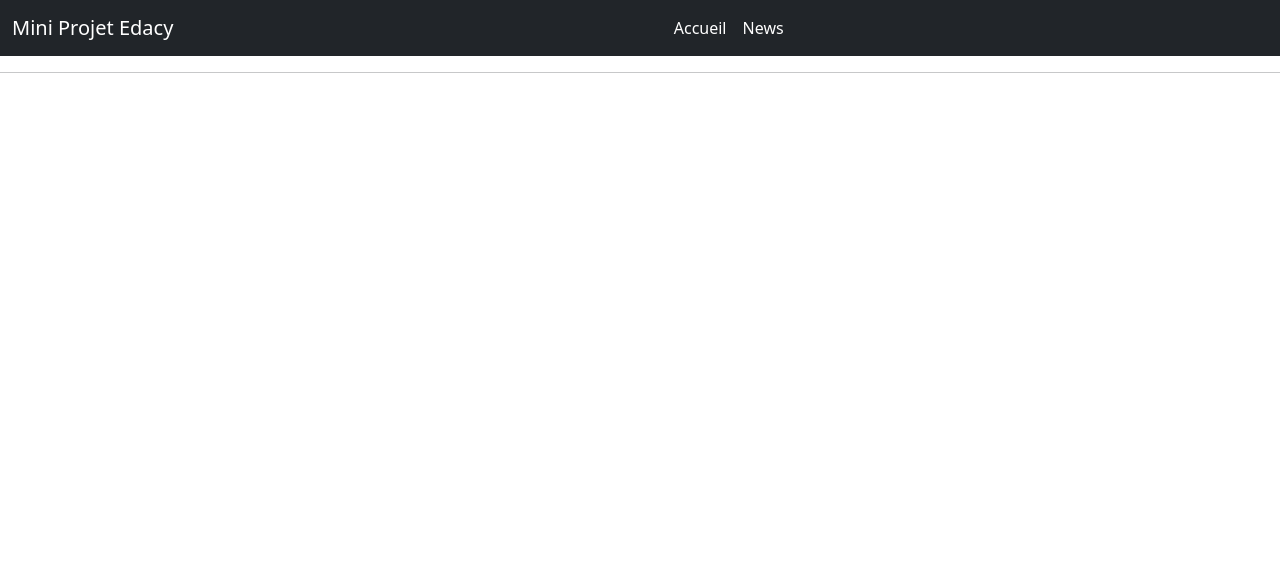
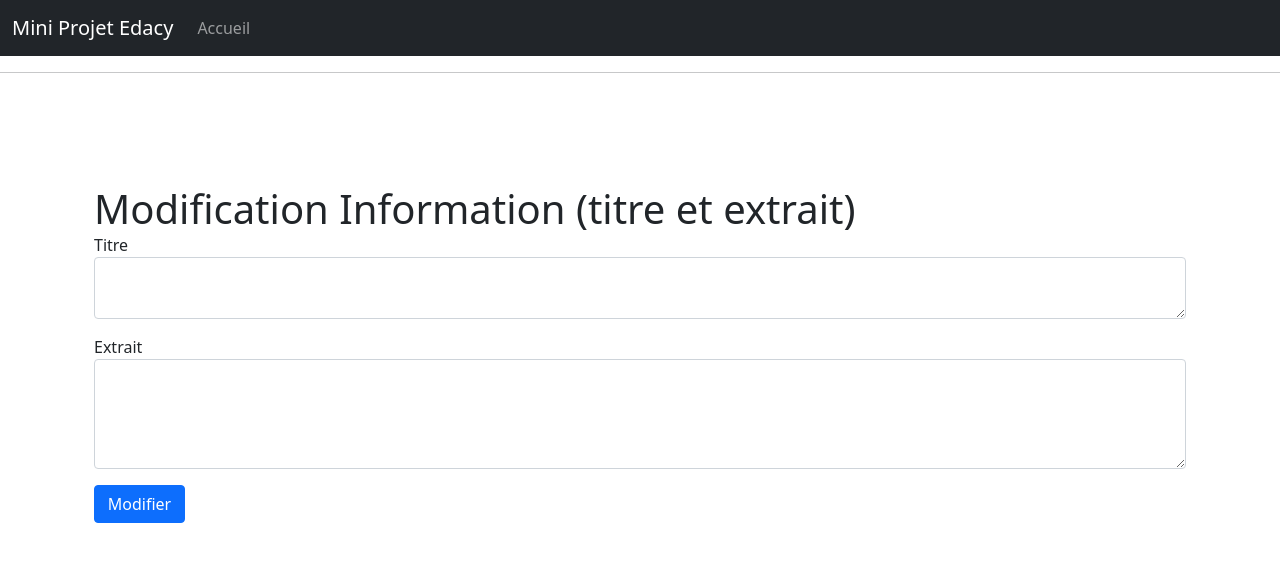
Before and after one commit to Diokou-Tech/mini_projet_front, an Angular app: page /edit/1 in a window 1280 px wide. Before the commit this address led to /. Shown: the top 562 px of the page. Built offline with nearby package versions, Linux system fonts and the light colour scheme; no server answers.

Commit message:
update before kheud

```diff
--- a/src/app/components/news/news.component.html
+++ b/src/app/components/news/news.component.html
@@ -1,3 +1,11 @@
+<!-- paginations  -->
+    <ul class="pagination">
+      <li *ngFor="let index of [1,2,3,4,5,6]"  class="page-item m-2">
+          <a (click)="paginer(index)" class="page-link pointer-cursor">
+            {{ index }}
+          </a>
+        </li>
+    </ul>
 <div class="row">
     <div *ngFor="let new of news" class="col-4">
         <div class="card">
@@ -5,7 +13,16 @@
             <div class="card-body">
               <h5 class="card-title">{{ new.titre }}</h5>
               <p class="card-text">{{ new.description }}</p>
-              <a href="{{ new.lien }}" target="_blank" class="btn btn-primary">Voir Plus</a>
+              <div class="d-flex justify-content-around">
+                  <a href="{{ new.lien }}" target="_blank" class="btn btn-primary"> <svg xmlns="http://www.w3.org/2000/svg" width="16" height="16" fill="currentColor" class="bi bi-eye-fill" viewBox="0 0 16 16">
+                    <path d="M10.5 8a2.5 2.5 0 1 1-5 0 2.5 2.5 0 0 1 5 0z"/>
+                    <path d="M0 8s3-5.5 8-5.5S16 8 16 8s-3 5.5-8 5.5S0 8 0 8zm8 3.5a3.5 3.5 0 1 0 0-7 3.5 3.5 0 0 0 0 7z"/>
+                  </svg> </a>
+                  <a routerLink="edit/{{new.titre}}" class="btn btn-warning"><svg xmlns="http://www.w3.org/2000/svg" width="16" height="16" fill="currentColor" class="bi bi-vector-pen" viewBox="0 0 16 16">
+                    <path fill-rule="evenodd" d="M10.646.646a.5.5 0 0 1 .708 0l4 4a.5.5 0 0 1 0 .708l-1.902 1.902-.829 3.313a1.5 1.5 0 0 1-1.024 1.073L1.254 14.746 4.358 4.4A1.5 1.5 0 0 1 5.43 3.377l3.313-.828L10.646.646zm-1.8 2.908-3.173.793a.5.5 0 0 0-.358.342l-2.57 8.565 8.567-2.57a.5.5 0 0 0 .34-.357l.794-3.174-3.6-3.6z"/>
+                    <path fill-rule="evenodd" d="M2.832 13.228 8 9a1 1 0 1 0-1-1l-4.228 5.168-.026.086.086-.026z"/>
+                  </svg></a>
+              </div>
             </div>
           </div>
     </div>
--- a/src/app/components/news/news.component.ts
+++ b/src/app/components/news/news.component.ts
@@ -1,3 +1,4 @@
+import { Info } from './../../info';
 import { DataService } from './../../service/data.service';
 import { Component, OnInit } from '@angular/core';
 @Component({
@@ -6,20 +7,35 @@ import { Component, OnInit } from '@angular/core';
   styleUrls: ['./news.component.css']
 })
 export class NewsComponent implements OnInit {
-  news:any;
+  news:Array<Info>;
+  total:Number =100;
+  perPage:Number =10;
+  page:Number =1;
+  lastPage:Number = 6;
   response:any;
-  constructor(private dataService:DataService) { }
+  constructor(private dataService:DataService) {
+    this.news = new Array<Info>();
+   }
 
   ngOnInit(): void {
-    this.getDataNews(1);
+    this.getDataNews();
   }
 
-  getDataNews(page:any){
-    console.log('recuperation des données ZOLA');
-    this.dataService.getData(page).subscribe(res =>{
-      console.log('recupeartion données',res);
+  getDataNews(){
+    this.dataService.getData(this.page).subscribe(res =>{
+      console.log('recuperation des données ZOLA');
+      this.news = [];
       this.response = res;
       this.news = this.response.data;
+      this.total = this.response.total;
+      this.perPage = this.response.perPage;
+      this.page = this.response.page;
+      this.lastPage = this.response.lastPage;
     });
   }
+  paginer (t:Number){
+    this.page = t;
+    console.log('page',this.page);
+    this.getDataNews();
+  }
 }
--- /dev/null
+++ b/src/app/edit-info/edit-info.component.html
@@ -0,0 +1,14 @@
+<div class="container">
+    <h1 class="m-0">Modification Information (titre et extrait)</h1>
+    <form (ngSubmit) ="save()">
+        <p>
+            <label for="titre">Titre</label>
+            <textarea name="titre" id="titre" cols="30" rows="2" class="form-control" (ngModel)="info.titre" >{{ info.titre}}</textarea>
+        </p>
+        <p>
+            <label for="extrait">Extrait</label>
+            <textarea name="extrait" id="extrait" cols="30" (ngModel)="info.description" rows="4" class="form-control">{{info.description}}</textarea>
+        </p>
+        <button class="btn col-1 mx-auto btn-primary btn-md">Modifier</button>
+    </form>
+</div>
--- /dev/null
+++ b/src/app/edit-info/edit-info.component.ts
@@ -0,0 +1,27 @@
+import { Info } from './../info';
+import { Component, OnInit } from '@angular/core';
+import { ActivatedRoute } from '@angular/router';
+import { DataService } from '../service/data.service';
+@Component({
+  selector: 'app-edit-info',
+  templateUrl: './edit-info.component.html',
+  styleUrls: ['./edit-info.component.css']
+})
+export class EditInfoComponent implements OnInit {
+  info : Info;
+  constructor(private route:ActivatedRoute,private dataService:DataService) {
+    this.info = new Info;
+  }
+
+  ngOnInit(): void {
+    console.log('test edit info le parametre recupéré ' + this.route.snapshot.params['titre']);
+    this.dataService.getDataOne(this.route.snapshot.params['titre']).subscribe(res=>{
+      console.log(res);
+      this.info = res.data;
+    });
+  }
+  save (){
+    console.log(this.info,'info à modifier ');
+  }
+
+}
--- /dev/null
+++ b/src/app/info.ts
@@ -0,0 +1,6 @@
+export class Info {
+    titre :any;
+    description : any;
+    image : any;
+    lien : any;
+}
--- a/src/app/navbar/navbar.component.html
+++ b/src/app/navbar/navbar.component.html
@@ -1,19 +1,15 @@
   <nav class="navbar navbar-expand navbar-dark bg-dark" aria-label="Second navbar example">
     <div class="container-fluid">
-      <a class="navbar-brand" href="#">Mini Projet Edacy</a>
-      <button class="navbar-toggler" type="button" data-bs-toggle="collapse" data-bs-target="#navbarsExample02" aria-controls="navbarsExample02" aria-expanded="false" aria-label="Toggle navigation">
+      <a class="navbar-brand  text-center" href="#">Mini Projet Edacy</a>
+      <button class="navbar-toggler" type="button" data-toggle="collapse" data-target="#navbarNav" aria-controls="navbarNav" aria-expanded="false" aria-label="Toggle navigation">
         <span class="navbar-toggler-icon"></span>
       </button>
-      <div class="collapse navbar-collapse" id="navbarsExample02">
-        <ul class="navbar-nav mx-auto">
-          <li class="nav-item mr-5">
-            <a class="nav-link active" aria-current="page" href="#">Accueil</a>
-          </li>
-          <li class="nav-item">
-            <a class="nav-link active" href="#">News</a>
+      <div class="collapse mx-auto navbar-collapse" id="navbarNav">
+        <ul class="navbar-nav">
+          <li class="nav-item active">
+            <a class="nav-link" href="#">Accueil <span class="sr-only"></span></a>
           </li>
         </ul>
-
       </div>
     </div>
   </nav>
--- a/src/app/service/data.service.ts
+++ b/src/app/service/data.service.ts
@@ -8,6 +8,10 @@ export class DataService {
 
   constructor(private HttpClient:HttpClient) { }
   getData(page:any){
-    return this.HttpClient.get('http://127.0.0.1:8000/api/news/'+ page);
+    return this.HttpClient.get<any>('http://127.0.0.1:8000/api/infos/'+ page);
+  }
+  getDataOne(titre:String){
+    return this.HttpClient.get<any>('http://127.0.0.1:8000/api/info/'+ titre);
+
   }
 }
```
Also changed, not shown: src/app/app.module.ts (+6 -1 lines), src/app/edit-info/edit-info.component.css (added), 1 other file (tests, documents, lock files or other folders).
